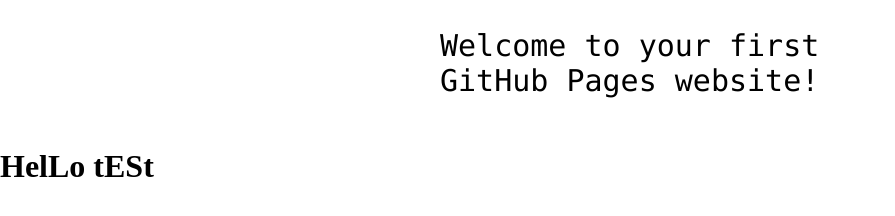
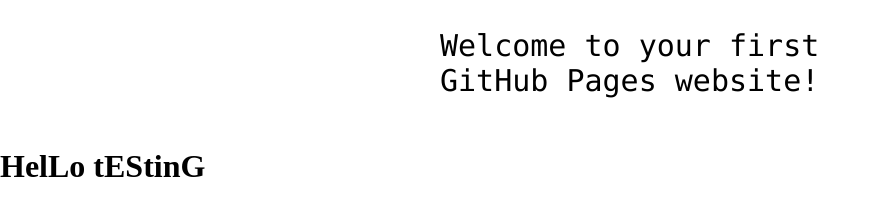
Before and after one commit to YusufOaris/hello-world, a plain HTML site: page index.html in a window 1280 px wide. Shown: the part 360-576 px from the top of the page, without its empty margins (0-895 px from the left). Drawn offline with Linux system fonts and the light colour scheme.

Commit message:
Trying commit

```diff
--- a/index.html
+++ b/index.html
@@ -13,7 +13,7 @@
 
 <!-- Change this code here by copy and pasting your template on line 15 -->
 <p>Welcome to your first GitHub Pages website!</p>
-<h1>HelLo tESt</h1>
+<h1>HelLo tEStinG</h1>
 
 </body>
 </html>
```
